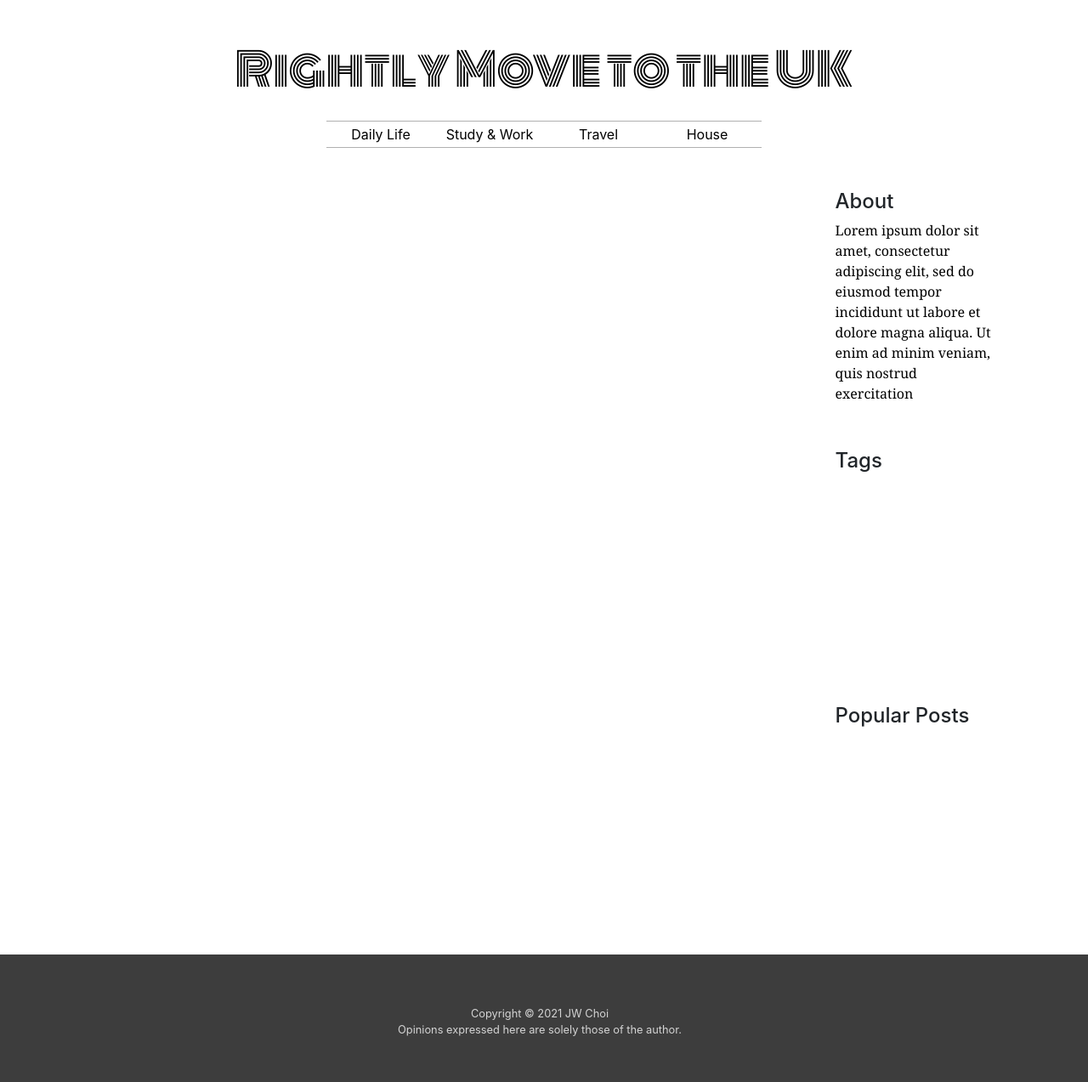
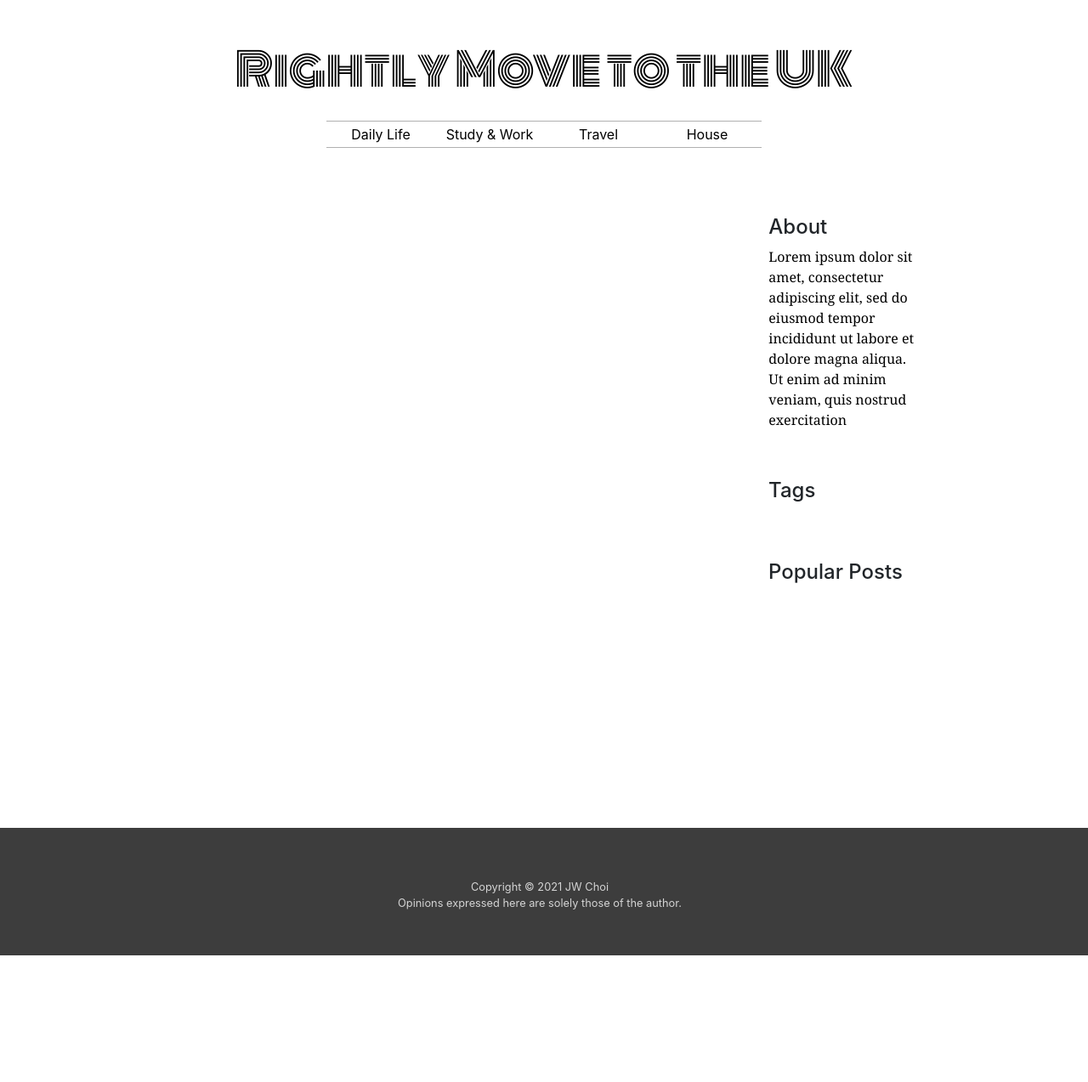
Before and after one commit to maktoob/Rightly_move, a Django app: template website/templates/website/home.html in a window 1280 px wide. Shown: the part 56-1329 px from the top of the page at 85% size. After the commit the page ends 1180 px from the top, so only its background shows below. Run offline with Django 3.2, Linux system fonts and the light colour scheme; the template is opened without the code that fills it, so the values that code supplies are empty; some libraries are stand-ins or nearby versions; some web fonts are replaced.

Commit message:
Revert "Update layout style"

```diff
--- a/static/css/base.css
+++ b/static/css/base.css
@@ -3,10 +3,6 @@
     padding-right: 0rem;
     overflow: hidden;
     min-height: 100vh;
-}
-
-.main-wrapper {
-    padding-right: 0;
 }
 
 a:link, a:visited, a:active {
@@ -94,33 +90,29 @@ a:hover {
 
 .post-section {
     padding-top: 50px;
-    /*margin-left: -55px;*/
 }
 
 .post-wrapper {
     padding-top: 50px;
 }
 
+.post {
+    width: 100%;
+    margin: auto;
+}
+
 .sidebar {
     --offset: var(--space);
     top: var(--offset);
-    /*padding-left: 0;*/
-    padding-right: 0;
+    padding-left: 3%;
+    padding-right: 5%;
     padding-top: 3%;
-    position: relative;
-    width: 60%;
-    min-height: 300px;
-    margin-left: 0;
-    /*text-align: left;*/
-    /*padding-left: 0;*/
 }
 
 .side-about {
-    /*width: 60%;*/
-    /*margin-top: 15%;*/
-    margin-bottom: 0;
-    padding-bottom: 0;
-    /*margin-bottom: 1%;*/
+    width: 90%;
+    margin-top: 15%;
+    margin-bottom: 10%;
 }
 
 .sidebar-sticky {
@@ -130,10 +122,10 @@ a:hover {
 }
 
 .tag-list {
-    /*margin-top: 10%;*/
-    /*margin-bottom: 10%;*/
+    margin-top: 10%;
+    margin-bottom: 10%;
     width: 90%;
-    /*padding-bottom: 10%;*/
+    padding-bottom: 10%;
 }
 
 a.tag-button {
@@ -150,9 +142,9 @@ a.tag-button {
 }
 
 .popular-list {
-    /*margin-top: 15%;*/
-    /*margin-bottom: 10%;*/
-    width: 100%;
+    margin-top: 15%;
+    margin-bottom: 10%;
+    width: 90%;
 }
 
 .popular-post-wrapper {
--- a/website/templates/website/base.html
+++ b/website/templates/website/base.html
@@ -75,11 +75,11 @@
 <body>
 <div class="container-fluid">
     <div class="row">
-        <div class="col-9 main-wrapper">
+        <div class="col-8">
             {% block content %}
             {% endblock content %}
         </div>
-        <div class="col-lg-3 mx-auto sidebar">
+        <div class="col-3 sidebar">
             <div class="sidebar side-about">
                 <h4>About</h4>
                 <p>Lorem ipsum dolor sit amet, consectetur adipiscing elit, sed do eiusmod tempor incididunt
--- a/website/templates/website/contact.html
+++ b/website/templates/website/contact.html
@@ -3,7 +3,7 @@
 {% load crispy_forms_tags %}
 <div class="container-fluid">
     <div class="row contact-wrapper">
-        <div class="col-4"></div>
+        <div class="col-5"></div>
         <div class="col-7 contact-form">
         <h3>Contact Me</h3><br>
             <form method="post">
--- a/website/templates/website/home.html
+++ b/website/templates/website/home.html
@@ -3,7 +3,7 @@
 <div class="container-fluid">
     <div class="row post-section">
         <div class="col-4"></div>
-        <div class="col-7">
+        <div class="col-8 post">
             {% for post in posts %}<br>
             <h3><a href="{% url 'post_detail' post.pk %}">{{ post.title }}</a></h3>
             <p>{{ post.date }} |{% for category in post.category.all %}
--- a/website/templates/website/post_by_category.html
+++ b/website/templates/website/post_by_category.html
@@ -3,7 +3,7 @@
 <div class="container-fluid">
     <div class="row post-section">
         <div class="col-4"></div>
-        <div class="col-7 post">
+        <div class="col-8 post">
             {% for post in posts %}
             <h3><a href="{% url 'post_detail' post.pk %}">{{ post.title }}</a></h3>
             <p>{{ post.date }}
--- a/website/templates/website/post_detail.html
+++ b/website/templates/website/post_detail.html
@@ -4,7 +4,7 @@
 <div class="container-fluid">
     <div class="row post-section">
         <div class="col-4"></div>
-        <div class="col-7 post">
+        <div class="col-8 post">
             <h3>{{ post.title }}</h3>
             <p>{{ post.date }} |{% for category in categories %}
             <a class="category-topic" href="{% url 'post_by_category' category.topic %}">{{ category.topic }}
--- a/website/templates/website/post_tag.html
+++ b/website/templates/website/post_tag.html
@@ -3,7 +3,7 @@
 <div class="container-fluid">
     <div class="row post-section">
         <div class="col-4"></div>
-        <div class="col-7">
+        <div class="col-8">
             <h3 class="tag-title">#{{ tag }}</h3>
             <hr><br>
             {% for post in posts %}
--- a/website/templates/website/search_result.html
+++ b/website/templates/website/search_result.html
@@ -3,7 +3,7 @@
 <div class="container-fluid">
     <div class="row post-section">
         <div class="col-4"></div>
-        <div class="col-7">
+        <div class="col-8">
             <h2 class="search-results">Search Results</h2><hr>
             {% for post in posts %}
             <h3><a href="{% url 'post_detail' post.pk %}">{{ post.title }}</a></h3>
```
